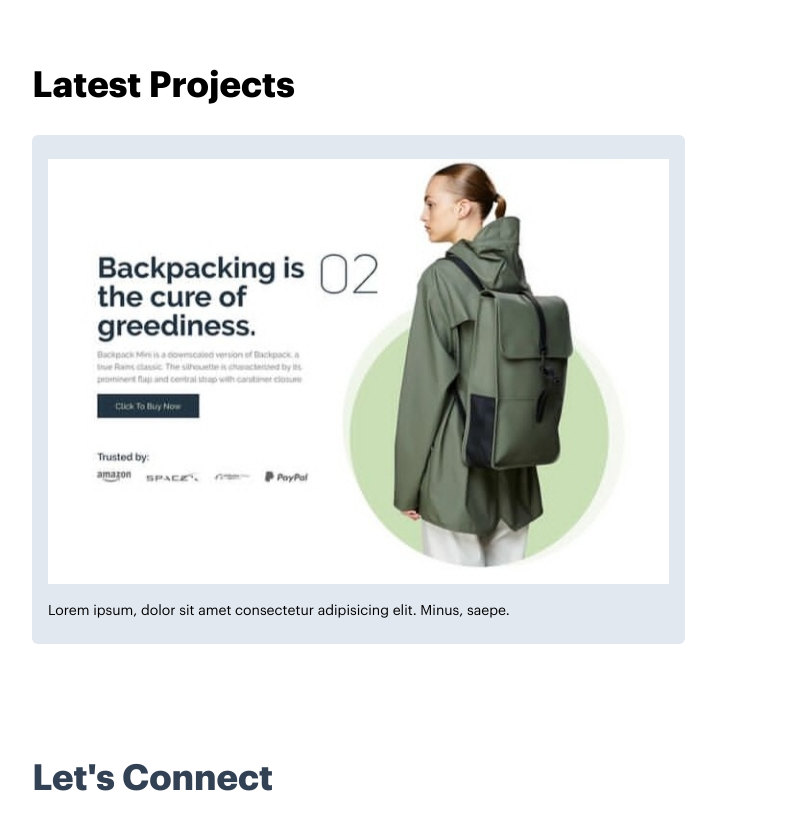
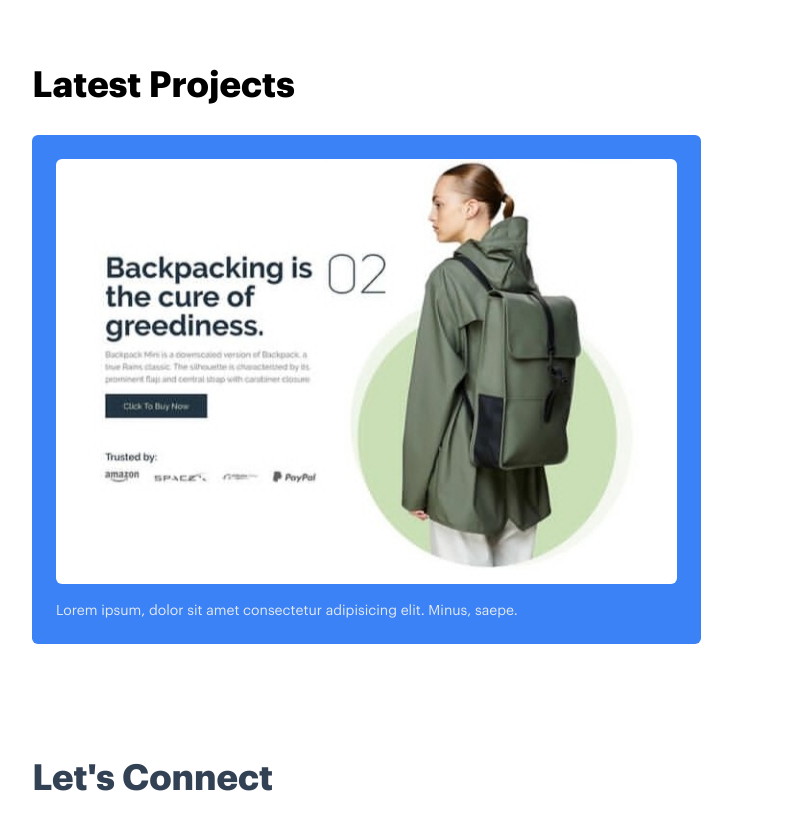
Before and after one commit to Soufianeelc/personal-website-v1, a website: page index.html in a window 1280 px wide. Shown: the part 1140-1965 px from the top of the page, without its empty margins (216-1019 px from the left). Drawn offline with Linux system fonts and the light colour scheme; files whose address does not match are found by name.

Commit message:
add projects section

```diff
--- a/index.html
+++ b/index.html
@@ -111,17 +111,18 @@
         <h1 class="font-graphikBold text-4xl dark:text-white">Latest Projects</h1>
 
         <div class="flex flex-col md:flex-row">
-            <div class="bg-slate-200 px-4 py-6 rounded-md flex flex-col justify-center space-y-4">
+
+            <div class="bg-blue-500 px-6 py-6 rounded-md flex flex-col justify-center space-y-4">
+
                 <div id="item1" class=" rounded-xl self-center">
-                    <img src="./img/screensht1.png" class="w-full" alt="">
+                    <img src="./img/screensht1.png" class="w-full rounded-md" alt="" loading="lazy">
                 </div>
-                <p class="font-graphikRegular text-sm"">Lorem ipsum, dolor sit amet consectetur adipisicing elit. Minus, saepe.</p>
+
+                <p class="font-graphikRegular text-sm text-slate-200">Lorem ipsum, dolor sit amet consectetur adipisicing elit. Minus, saepe.</p>
             </div>
 
 
         </div>
-
-
 
     </div>
 </section>
```
Also changed, not shown: styles/style.css.
